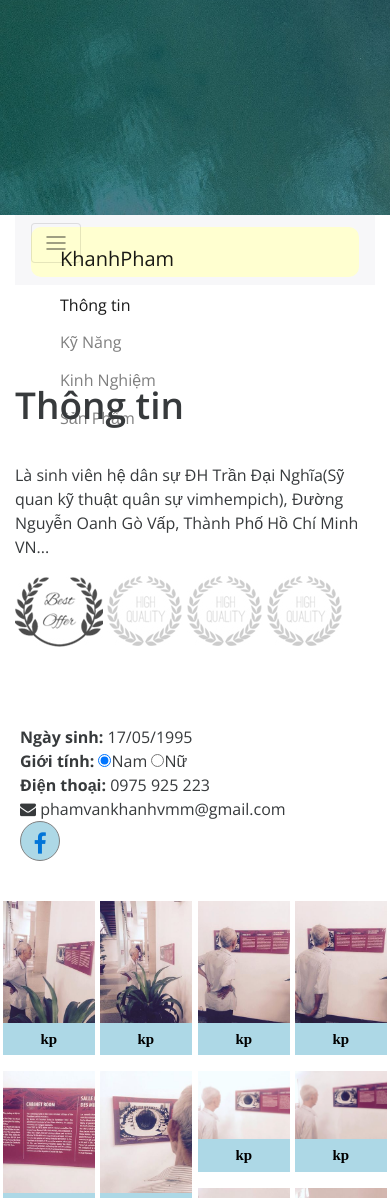
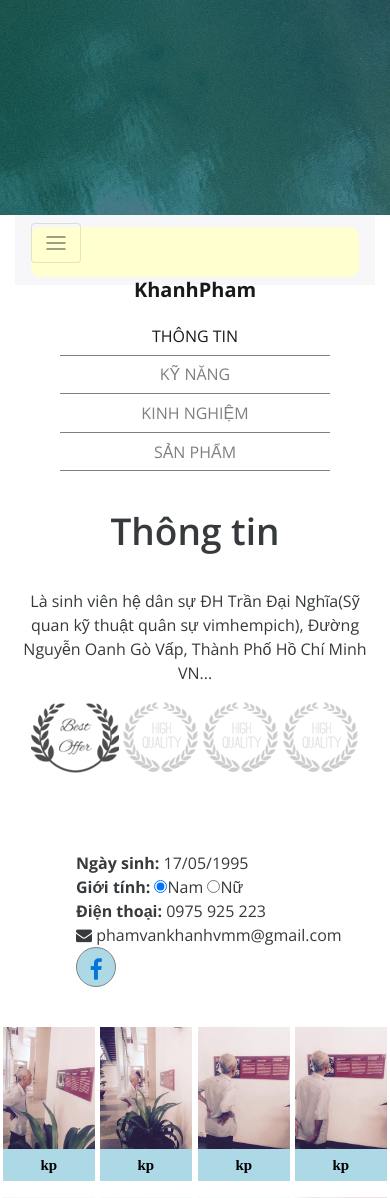
Before and after one commit to phamvankhanh223/phamvankhanh223.github.io, a PHP site: page / in a window 390 px wide, after a click that opens the changed part. Shown: the part 555-1753 px from the top of the page. Run offline with PHP 8.4, Linux system fonts and the light colour scheme; some libraries are stand-ins or nearby versions.

Commit message:
sủa css menu cho đi dong

```diff
--- a/1.css
+++ b/1.css
@@ -175,6 +175,42 @@ figcaption{
 {
 	*{margin:0px;padding: 0px;}
 
+.thontin .col-sm-4 {
+    text-align:  left;
+}
+
+.thongtin {
+    margin-top: 126px;
+    text-align:  center;
+}
+
+.thongtin .col-sm-4 div {
+    text-align:  left;
+    margin-left: 56px;
+}
+
+.menu li.nav-item {
+    border-bottom:  1px solid gray;
+}
+
+.menu ul.nav.navbar-nav.float-sm-right {
+    width:  100%;
+    display:  inline-block;
+    text-align:  center;
+    text-transform:  uppercase;
+    color: #244640;
+}
+
+.menu a.navbar-brand {
+    margin-top: 43px;
+}
+
+.menu a.navbar-brand {
+    text-align:  center;
+    font-weight:  bold;
+    margin-top: 39px;
+}
+
 	h4.nghenghiep {
 	    color: lightblue;
 	    font-size: 17px;
```
